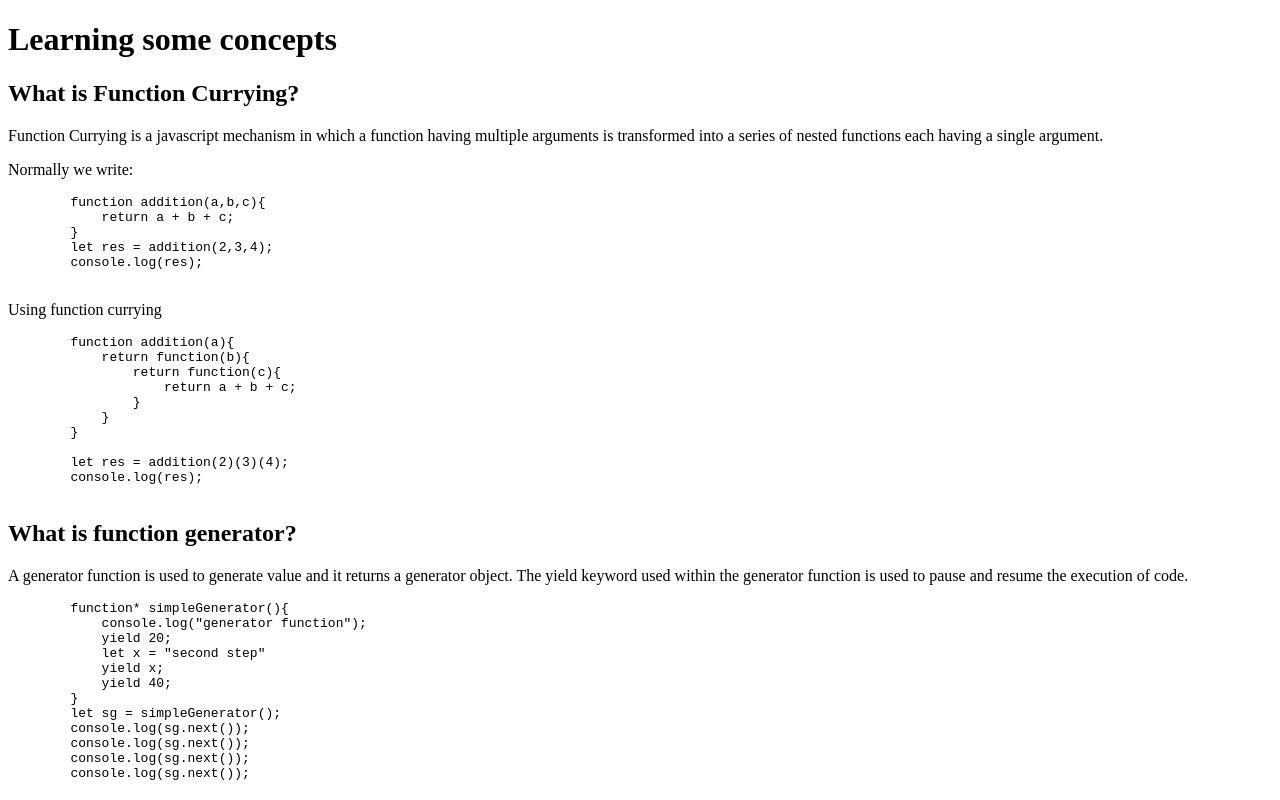
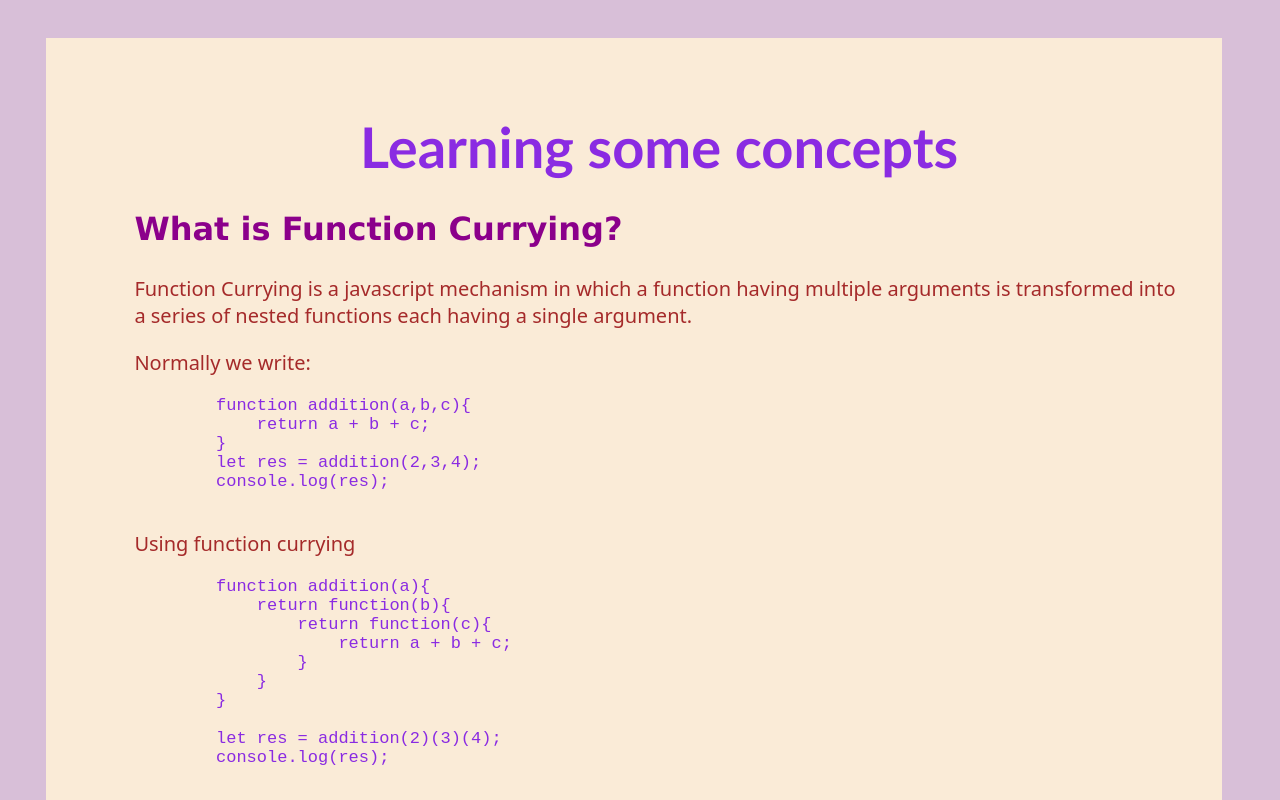
Before and after one commit to Aritra1001/NewJSConcepts, a plain HTML site: page index.html in a window 1280 px wide. Shown: the top 800 px of the page. Drawn offline with Linux system fonts and the light colour scheme; no server answers.

Commit message:
styling added

```diff
--- a/index.html
+++ b/index.html
@@ -5,8 +5,10 @@
     <meta http-equiv="X-UA-Compatible" content="IE=edge" />
     <meta name="viewport" content="width=device-width, initial-scale=1.0" />
     <title>New Topics Revision</title>
+    <link rel="stylesheet" href="style.css" />
   </head>
   <body>
+    <div class="container">
       <h1>Learning some concepts</h1>
       <h2>What is Function Currying?</h2>
       <p>
@@ -21,7 +23,8 @@
         }
         let res = addition(2,3,4);
         console.log(res);
-    </pre>
+    </pre
+      >
       <p>Using function currying</p>
       <pre>
         function addition(a){
@@ -34,13 +37,14 @@
 
         let res = addition(2)(3)(4);
         console.log(res);
-    </pre>
+    </pre
+      >
 
       <h2>What is function generator?</h2>
       <p>
-      A generator function is used to generate value and it returns a generator
-      object. The yield keyword used within the generator function is used to
-      pause and resume the execution of code.
+        A generator function is used to generate value and it returns a
+        generator object. The yield keyword used within the generator function
+        is used to pause and resume the execution of code.
       </p>
       <pre>
         function* simpleGenerator(){
@@ -55,15 +59,16 @@
         console.log(sg.next());
         console.log(sg.next());
         console.log(sg.next());
-    </pre>
+    </pre
+      >
 
       <h2>What is nullish coalescing operator?</h2>
       <p>
         This operator is used to check only undefined or null value. It won't
         check boolean or empty string. The nullish-coalescing operator is a
         logical operator that return its right hand side operand when its left
-      side operand is either null or undefined, otherwise returns its left hand
-      side operand.
+        side operand is either null or undefined, otherwise returns its left
+        hand side operand.
       </p>
 
       <pre>
@@ -73,7 +78,8 @@
         }
         console.log(user.name ?? "unknown");
         console.log(user.age ?? 21);
-    </pre>
+    </pre
+      >
 
       <h2>What is bubbling?</h2>
       <p>
@@ -141,17 +147,17 @@
       <h2>What is local storage and session storage?</h2>
       <p>
         Local storage - Local storage is the property in javascript that allows
-      javascript site or apps to save key-value pairs on the browser without any
-      expiration date. The data can be retrieved even after the user closes the
-      browser or restarts the computer.
+        javascript site or apps to save key-value pairs on the browser without
+        any expiration date. The data can be retrieved even after the user
+        closes the browser or restarts the computer.
       </p>
       <p>
-      Session storage - Session storage is a popular choice for storing data in
-      the browser. The data will be stored for a particular session only. The
-      data is cleared once the user closes the browser window.
+        Session storage - Session storage is a popular choice for storing data
+        in the browser. The data will be stored for a particular session only.
+        The data is cleared once the user closes the browser window.
       </p>
 
-    <h2>Fetching data from an api and rendering it on table.</h2>
+      <h2>Fetching data from an api and rendering it on table and list.</h2>
       <h4>Rendering id and username in table.</h4>
       <table border="1px">
         <thead>
@@ -160,15 +166,12 @@
             <th>username</th>
           </tr>
         </thead>
-        <tbody id="table-body">
-
-        </tbody>
+        <tbody id="table-body"></tbody>
       </table>
 
       <h4>Rendering id and username in list.</h4>
-    <ul id="list-data">
-
-    </ul>
+      <ul id="list-data"></ul>
+    </div>
     <script src="index.js"></script>
   </body>
 </html>
--- /dev/null
+++ b/style.css
@@ -0,0 +1,39 @@
+
+
+body{
+    background-color: thistle;
+}
+h1{
+    text-align:center;
+    margin-bottom: 30px;
+    font-size: 3.5em;
+    font-family:'Trebuchet MS', 'Lucida Sans Unicode', 'Lucida Grande', 'Lucida Sans', Arial, sans-serif;
+    color:blueviolet;
+}
+h2{
+    font-family:Verdana, Geneva, Tahoma, sans-serif;
+    font-size: 2em;
+    color:darkmagenta;
+}
+.container{
+    margin: 3%;
+    padding: 3%;
+    padding-left:7%;
+    width: 82vw;
+    background-color: antiquewhite;
+    /* text-align:left */
+}
+p{
+    font-size: 20px;
+    color:brown;
+    font-family:system-ui, -apple-system, BlinkMacSystemFont, 'Segoe UI', Roboto, Oxygen, Ubuntu, Cantarell, 'Open Sans', 'Helvetica Neue', sans-serif;
+}
+
+pre{
+    font-size: 17px;
+    color:blueviolet;
+}
+h4{
+    font-size: 20px;
+    color:brown;
+}
```
Lines whose indentation alone changed are shown as unchanged.
